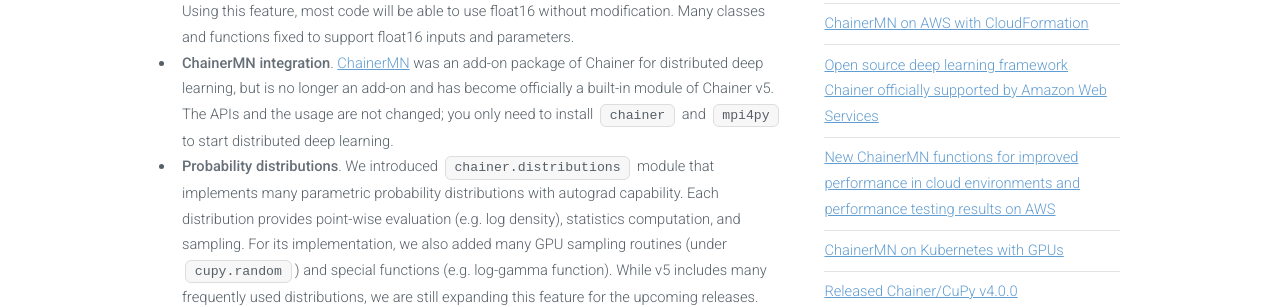
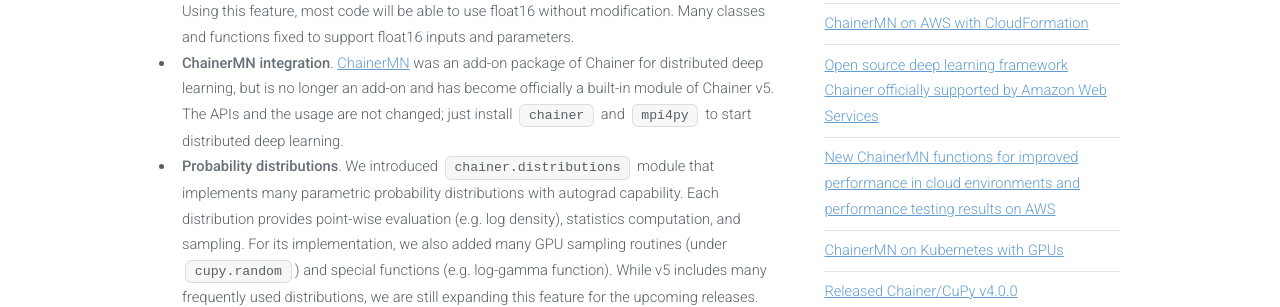
Before and after one commit to chainer/chainer.org, a Jekyll site: the page built from _posts/2018-10-25-released-v5.md, in a window 1280 px wide and 900 px high, scrolled down 508 px. Shown: the part 206-513 px from the top of the window. Built offline with Jekyll 4.4.1, drawn with Linux system fonts in a browser that asks for light colours.

Commit message:
Update _posts/2018-10-25-released-v5.md
Co-Authored-By: beam2d <beam.web@gmail.com>

```diff
--- a/_posts/2018-10-25-released-v5.md
+++ b/_posts/2018-10-25-released-v5.md
@@ -23,7 +23,7 @@
 - **ChainerMN integration**.
   [ChainerMN](https://github.com/chainer/chainermn) was an add-on package of Chainer for distributed deep learning,
   but is no longer an add-on and has become officially a built-in module of Chainer v5.
-  The APIs and the usage are not changed; you only need to install `chainer` and `mpi4py` to start distributed deep learning.
+  The APIs and the usage are not changed; just install `chainer` and `mpi4py` to start distributed deep learning.
 - **Probability distributions**.
   We introduced `chainer.distributions` module that implements many parametric probability distributions with autograd capability.
   Each distribution provides point-wise evaluation (e.g. log density), statistics computation, and sampling.
```
